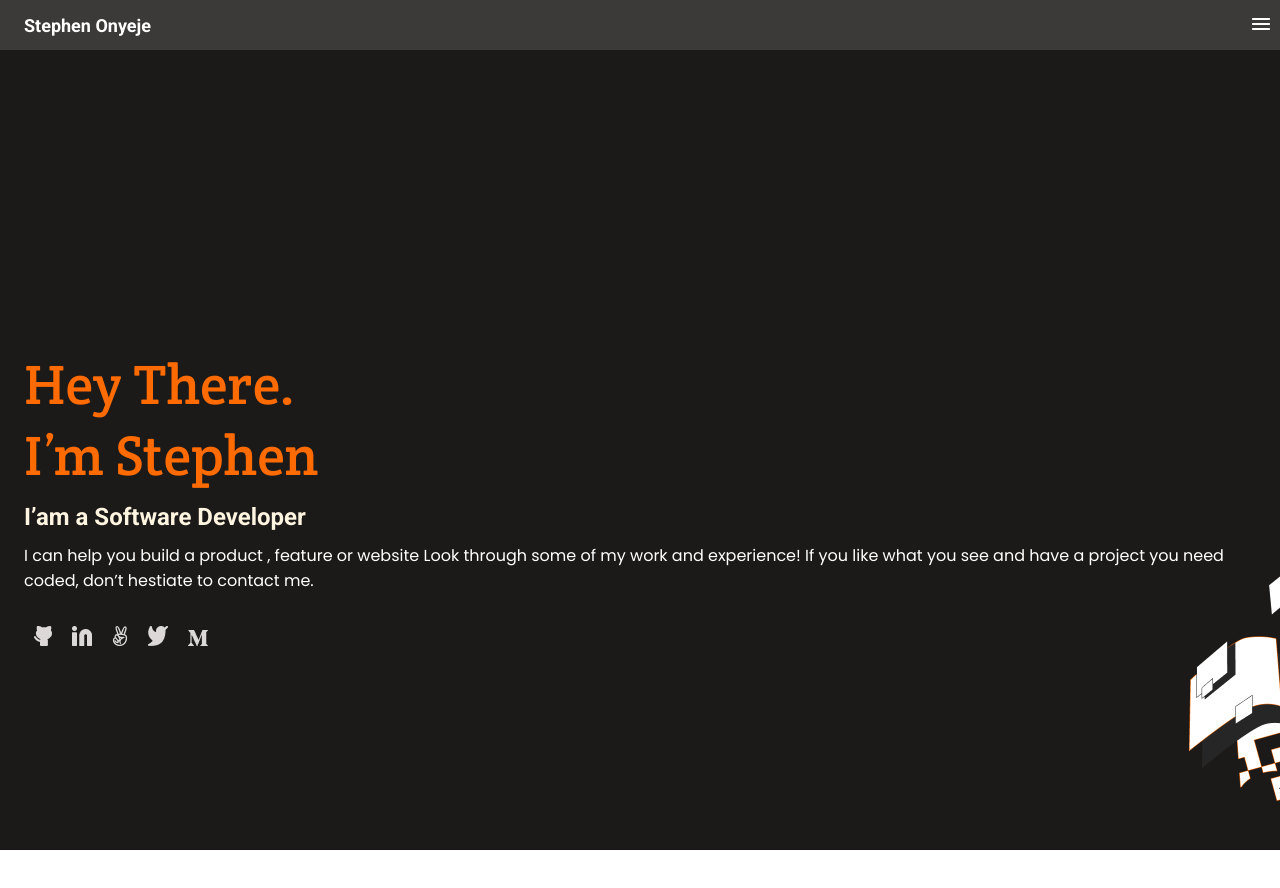
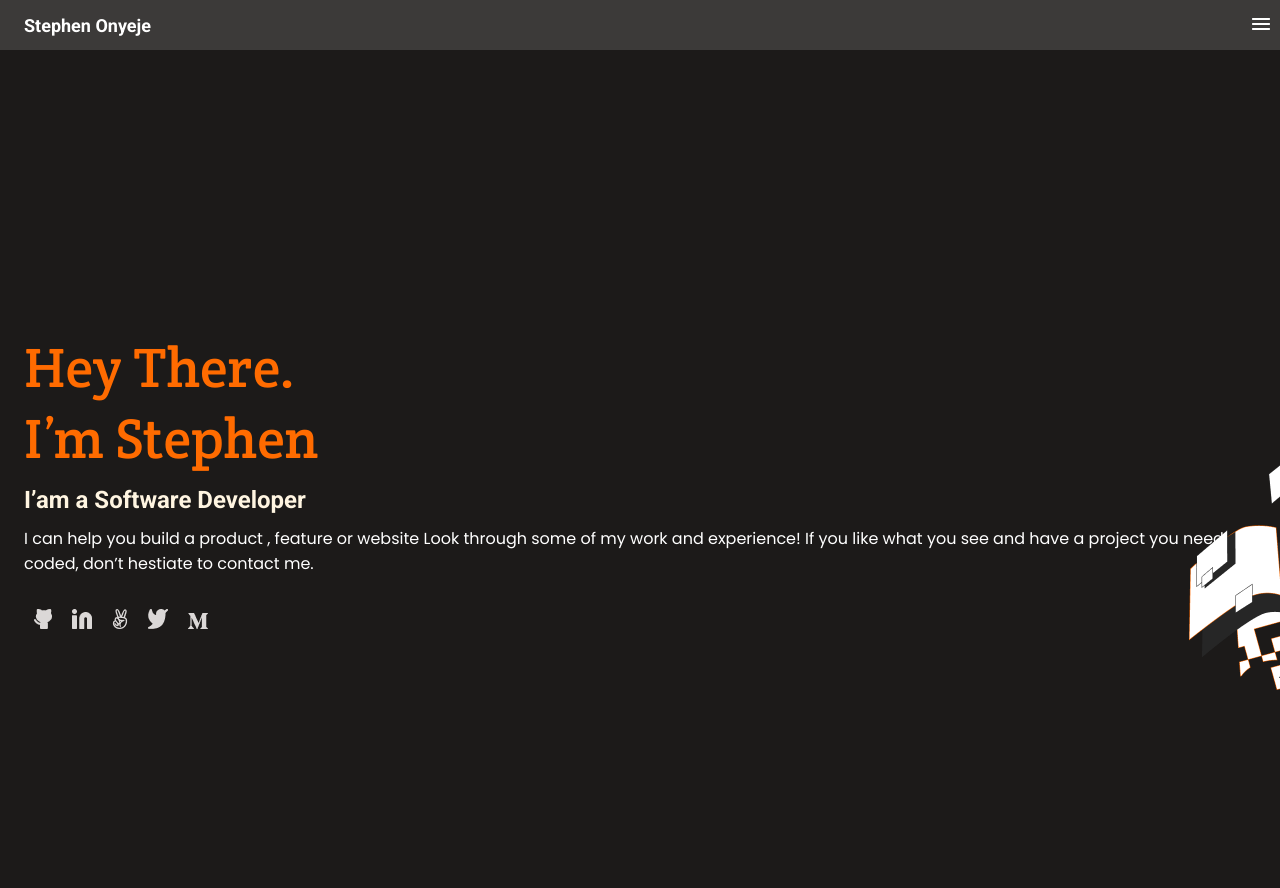
Before and after one commit to chibunduonyeje1/Portfolio-v2, a website: page index.html in a window 1280 px wide. Before the commit the page ends 850 px from the top, so only its background shows below. Drawn offline with Linux system fonts and the light colour scheme.

Commit message:
Adjust hero section background image

```diff
--- a/assets/css/style.css
+++ b/assets/css/style.css
@@ -33,7 +33,7 @@
 
 /* hero section */
 .herosection {
-  height: 100vh;
+  height: 110vh;
   background-color: #1c1a19;
   display: flex;
   flex-direction: column;
@@ -41,7 +41,7 @@
   justify-content: center;
   background-image: url(../images/background-image\ design.png);
   background-repeat: no-repeat;
-  background-position: bottom right;
+  background-position: right 280px;
 }
 
 .herosection-text h1 {
@@ -73,6 +73,7 @@
   flex-direction: row;
   margin: 10px 24px;
   align-self: flex-start;
+  height: 20vh;
 }
 
 .herosection .social-icon li {
```
